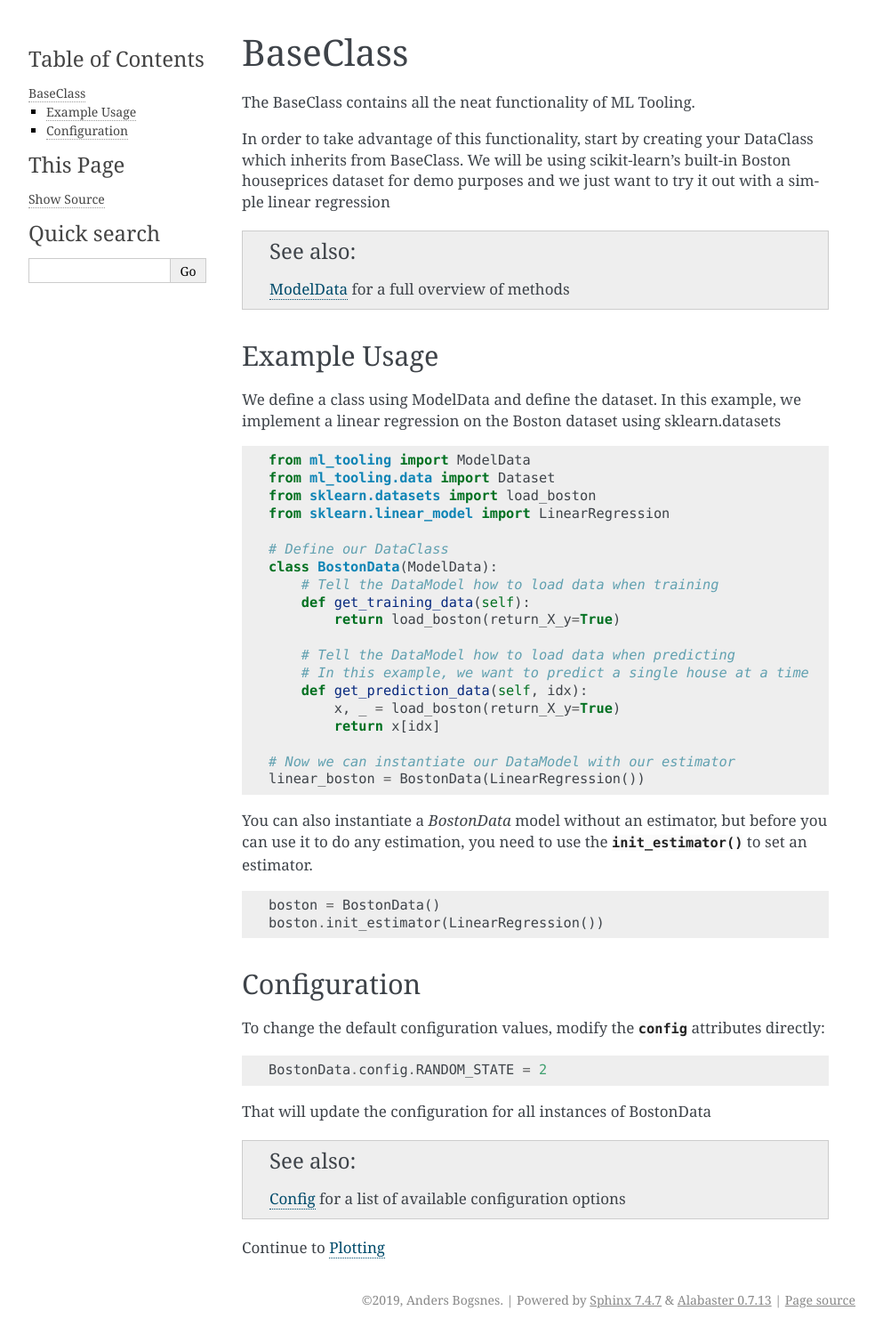
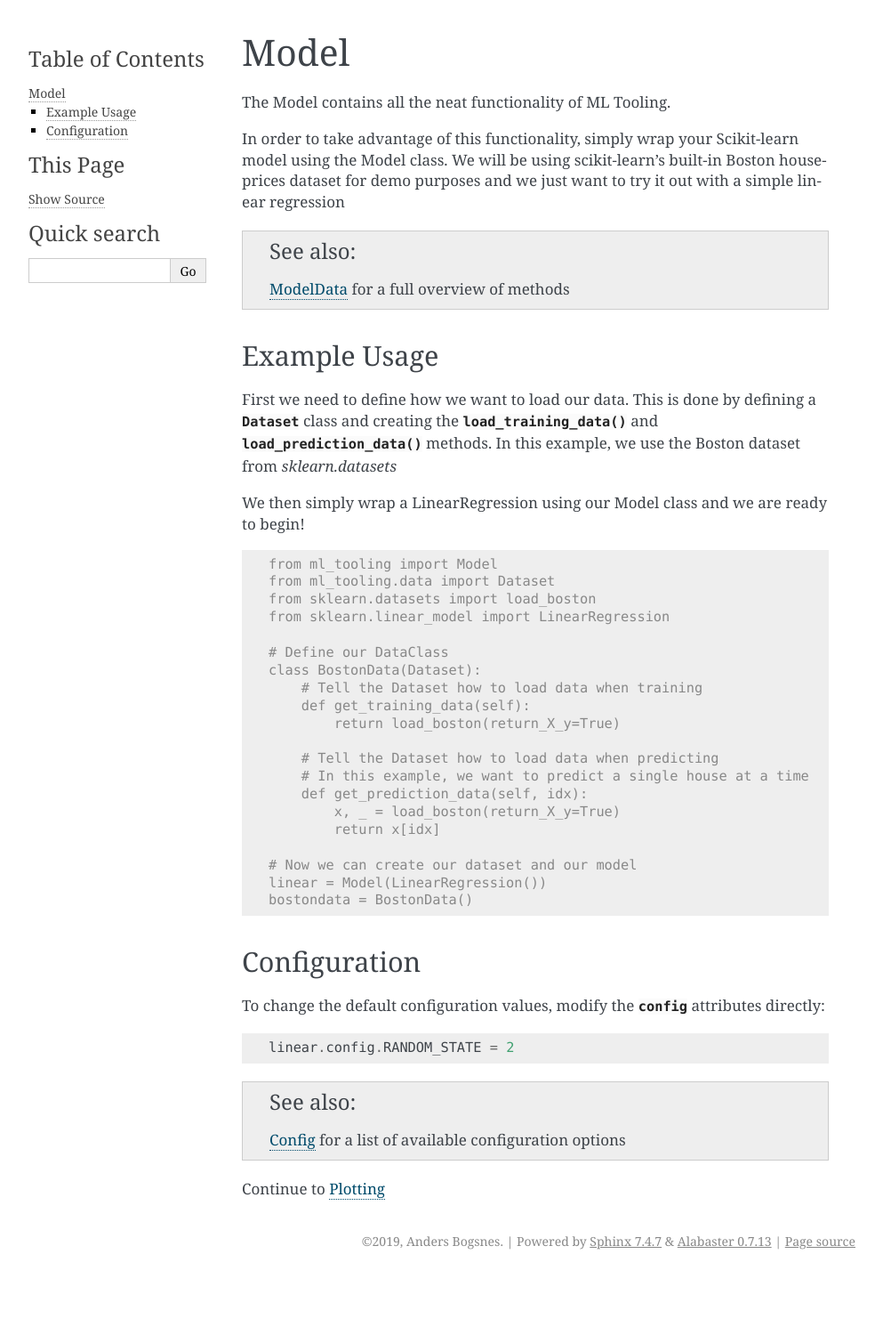
Before and after one commit to andersbogsnes/ml_tooling, a Sphinx documentation site: the page built from docs/baseclass.rst, in a window 1280 px wide. Shown: the whole page at 89% size, without its empty margins (148-1141 px from the left). Built offline with Sphinx 7.4.7, drawn with Linux system fonts in a browser that asks for light colours; after the commit the page ends 1434 px from its top, so only the background shows below that.

Commit message:
Changed ModelData to Model

```diff
--- a/docs/api.rst
+++ b/docs/api.rst
@@ -8,12 +8,12 @@ ModelData
 Abstract BaseClass to inherit from.
 Implements all the base functionality needed to create the wrapper
 
-.. autoclass:: ml_tooling.baseclass.ModelData
+.. autoclass:: ml_tooling.baseclass.Model
     :members:
 
     .. automethod:: log(self, run_name)
 
-    .. automethod:: setup_estimator()
+.. include:: dataset.inc.rst
 
 .. include:: config.inc.rst
 
--- a/docs/baseclass.rst
+++ b/docs/baseclass.rst
@@ -1,13 +1,13 @@
 .. py:currentmodule:: ml_tooling.baseclass
 .. _baseclass:
 
-BaseClass
+Model
 =========
 
-The BaseClass contains all the neat functionality of ML Tooling.
+The Model contains all the neat functionality of ML Tooling.
 
-In order to take advantage of this functionality, start by creating your DataClass
-which inherits from BaseClass. We will be using scikit-learn's built-in Boston houseprices
+In order to take advantage of this functionality, simply wrap your Scikit-learn model
+using the Model class. We will be using scikit-learn's built-in Boston houseprices
 dataset for demo purposes and we just want to try it out with a simple linear regression
 
 .. seealso::
@@ -15,38 +15,36 @@ dataset for demo purposes and we just want to try it out with a simple linear re
 
 Example Usage
 -------------
-We define a class using ModelData and define the dataset.
-In this example, we implement a linear regression on the Boston dataset using sklearn.datasets
+First we need to define how we want to load our data. This is done by defining a
+:class:`~ml_tooling.data.Dataset` class and creating the
+:meth:`~ml_tooling.data.Dataset.load_training_data`
+and :meth:`~ml_tooling.data.Dataset.load_prediction_data` methods. In this example, we use
+the Boston dataset from `sklearn.datasets`
 
-.. code-block:: python
+We then simply wrap a LinearRegression using our Model class and we are ready to begin!
 
-    from ml_tooling import ModelData
+.. doctest::
+
+    from ml_tooling import Model
     from ml_tooling.data import Dataset
     from sklearn.datasets import load_boston
     from sklearn.linear_model import LinearRegression
 
     # Define our DataClass
-    class BostonData(ModelData):
-        # Tell the DataModel how to load data when training
+    class BostonData(Dataset):
+        # Tell the Dataset how to load data when training
         def get_training_data(self):
             return load_boston(return_X_y=True)
 
-        # Tell the DataModel how to load data when predicting
+        # Tell the Dataset how to load data when predicting
         # In this example, we want to predict a single house at a time
         def get_prediction_data(self, idx):
             x, _ = load_boston(return_X_y=True)
             return x[idx]
 
-    # Now we can instantiate our DataModel with our estimator
-    linear_boston = BostonData(LinearRegression())
-
-You can also instantiate a `BostonData` model without an estimator, but before you can use it
-to do any estimation, you need to use the :meth:`~ModelData.init_estimator` to set an estimator.
-
-.. code-block:: python
-
-    boston = BostonData()
-    boston.init_estimator(LinearRegression())
+    # Now we can create our dataset and our model
+    linear = Model(LinearRegression())
+    bostondata = BostonData()
 
 
 Configuration
@@ -54,9 +52,7 @@ Configuration
 
 To change the default configuration values, modify the :attr:`~ModelData.config` attributes directly::
 
-    BostonData.config.RANDOM_STATE = 2
-
-That will update the configuration for all instances of BostonData
+    linear.config.RANDOM_STATE = 2
 
 .. seealso::
     :ref:`config` for a list of available configuration options
--- a/docs/config.inc.rst
+++ b/docs/config.inc.rst
@@ -32,10 +32,6 @@ All configuration options available
     Default number of cores to use when doing multiprocessing.
     -1 means use all available
 
-    :attr:`TEST_SIZE` = 0.25
-
-    Default test size percentage. How much data is witheld to use for testing
-
     :attr:`RANDOM_STATE` = 42
 
     Default random state seed for all functions involving randomness
--- a/docs/tutorial.rst
+++ b/docs/tutorial.rst
@@ -7,7 +7,8 @@ Let's go through a more involved example from start to end reusing our Boston Ho
 
 We start with our normal imports
 
->>> from ml_tooling import ModelData
+>>> from ml_tooling import Model
+>>> from ml_tooling.data import Dataset
 >>> from sklearn.datasets import load_boston
 >>> from sklearn.preprocessing import StandardScaler
 >>> from sklearn.pipeline import Pipeline
--- a/src/ml_tooling/__init__.py
+++ b/src/ml_tooling/__init__.py
@@ -1,6 +1,6 @@
-from .baseclass import ModelData
+from .baseclass import Model
 
-__all__ = ["ModelData"]
+__all__ = ["Model"]
 
 
 # Metadata for the package
```
Also changed, not shown: README.md (+4 -4 lines), docs/dataset.inc.rst (added, +11 -0 lines), docs/quickstart.rst (+30 -33 lines), 9 other files.
